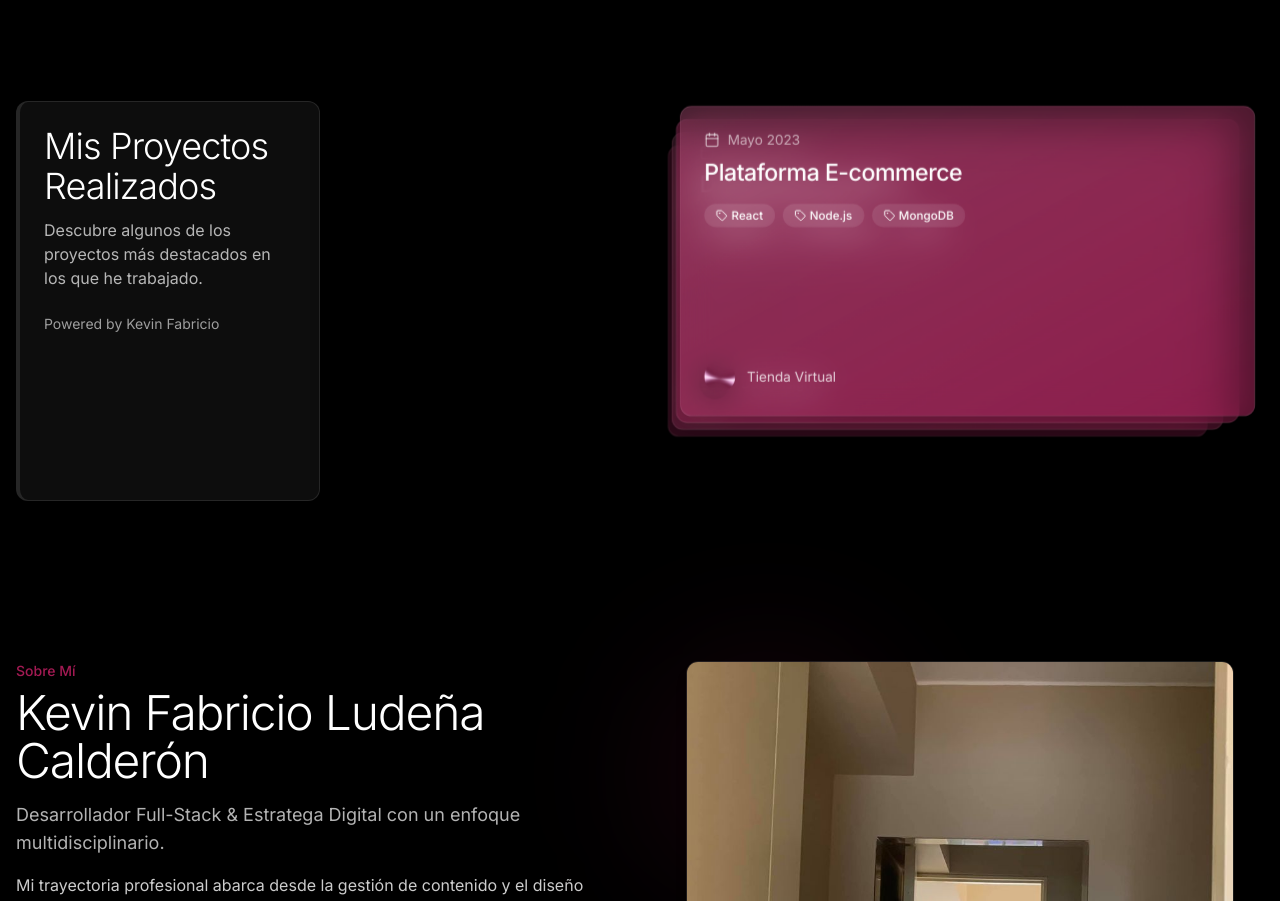
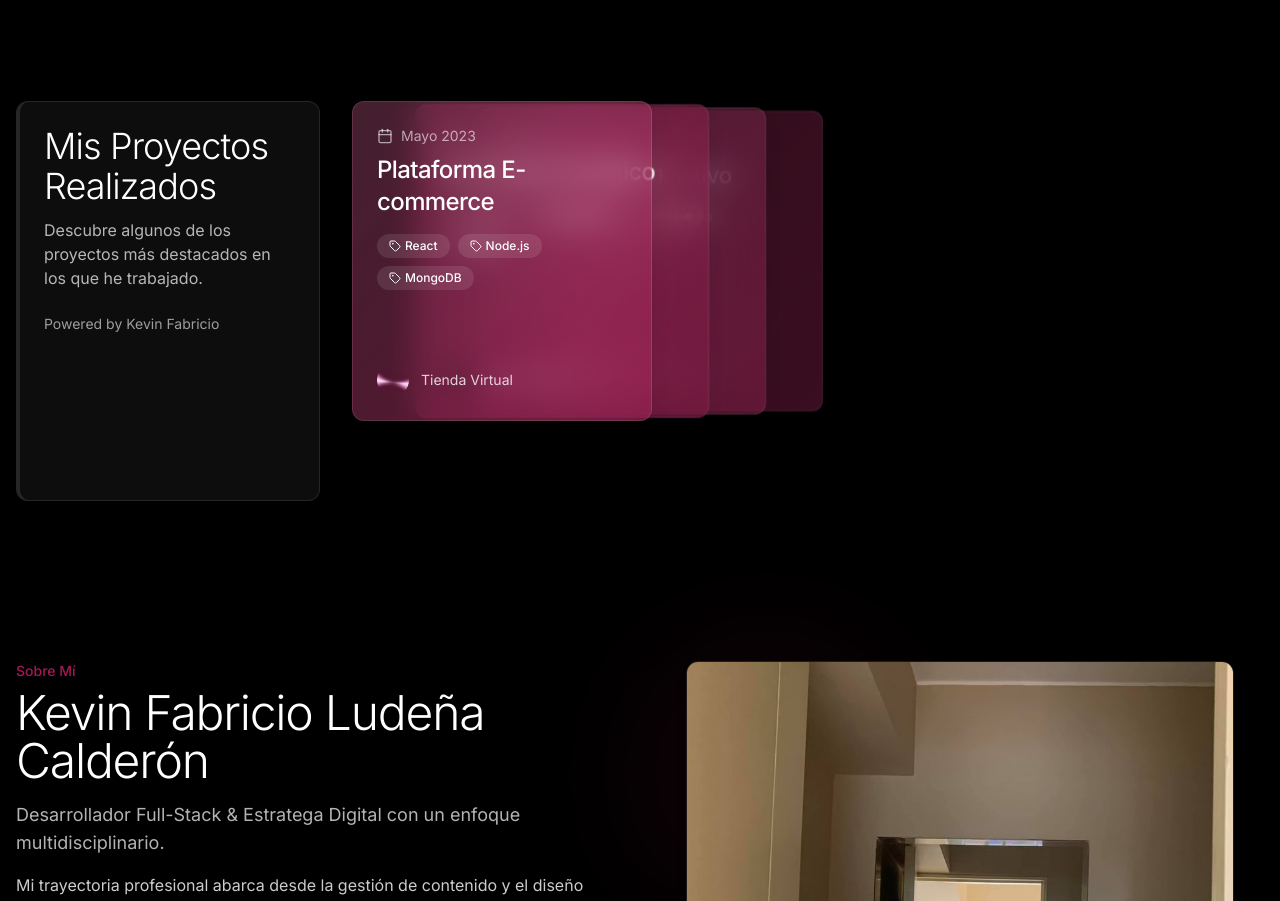
Before and after one commit to gansterstaff/raykevin-digital-forge, a React (Vite) app: page / in a window 1280 px wide. Shown: the part 1336-2237 px from the top of the page. Built offline with nearby package versions, Linux system fonts and the light colour scheme.

Commit message:
Fix: Project cards horizontal stacking
Adjust the ProjectCardsSection to stack cards horizontally, offset from the left, and adjust card width for better visual stacking.

```diff
--- a/src/components/home/ProjectCardsSection.tsx
+++ b/src/components/home/ProjectCardsSection.tsx
@@ -115,32 +115,37 @@ const ProjectCardsSection = () => {
                 const isExpanded = expandedCard === project.id;
                 const zIndex = projects.length - index;
 
+                // Calcular el desplazamiento horizontal para cada tarjeta
+                const offsetX = index * 60; // Más desplazamiento horizontal entre tarjetas
+
                 return (
                   <motion.div
                     key={project.id}
                     className={cn(
-                      "absolute top-0 right-0 w-[90%] md:w-[70%] lg:w-[65%] h-[320px]",
+                      "absolute top-0 left-0 w-[300px] h-[320px]", // Ancho fijo para cada tarjeta
                       "glass-card border border-white/10 backdrop-blur-lg overflow-hidden cursor-pointer",
                       `bg-gradient-to-br ${project.color}`
                     )}
                     style={{
                       zIndex,
-                      right: `${index * 20}px`,
+                      // Posicionamiento inicial - cada tarjeta está más a la derecha que la anterior
+                      left: `${offsetX}px`,
                     }}
                     animate={{
-                      x: isExpanded ? `-${index * 60}px` : `${index * 10}px`,
-                      y: isExpanded ? 0 : `${index * 10}px`,
-                      scale: isExpanded ? 1 : 0.97 - (index * 0.02),
-                      opacity: isExpanded ? 1 : 1 - (index * 0.1),
+                      // Al expandir, mueve la tarjeta hacia la izquierda para destacarla
+                      x: isExpanded ? -40 : 0,
+                      // Al expandir, elimina la opacidad y escala reducida
+                      scale: isExpanded ? 1.05 : 1 - (index * 0.02),
+                      opacity: isExpanded ? 1 : 1 - (index * 0.05),
+                      // Añadir elevación en Z al expandir
+                      zIndex: isExpanded ? 100 : zIndex,
                       transition: { duration: 0.4, ease: "easeOut" }
                     }}
                     initial={{
-                      x: `${index * 10}px`,
-                      y: `${index * 10}px`,
-                      scale: 0.97 - (index * 0.02),
-                      opacity: 1 - (index * 0.1)
+                      scale: 1 - (index * 0.02),
+                      opacity: 1 - (index * 0.05)
                     }}
-                    onClick={() => setExpandedCard(project.id)}
+                    onClick={() => setExpandedCard(project.id === expandedCard ? null : project.id)}
                   >
                     <div className="p-6 h-full flex flex-col">
                       <div className="flex items-center gap-2 mb-2">
```
